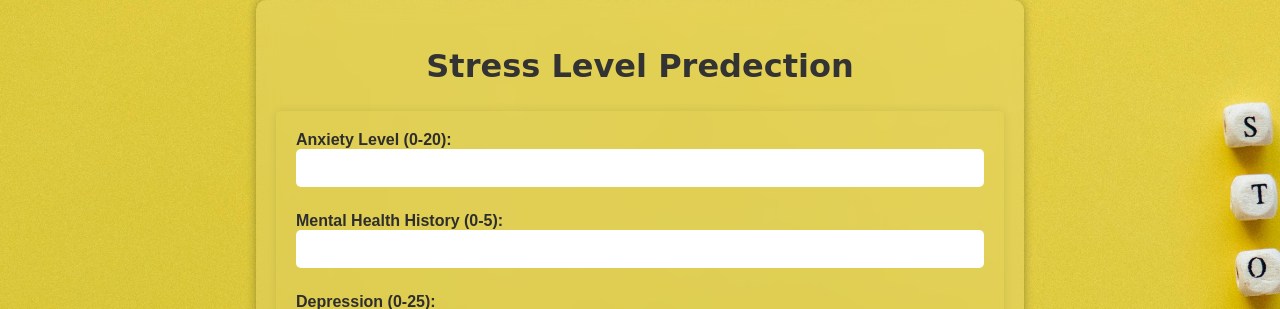
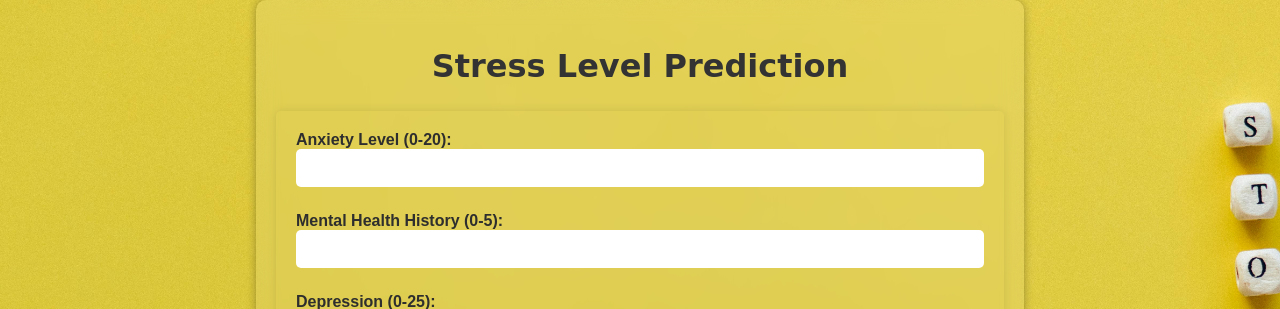
Before and after one commit to Osatohamwen/Stress_Prediction, a Flask app: page / in a window 1280 px wide. Shown: the top 309 px of the page. Run offline with Flask 3, Linux system fonts and the light colour scheme; parts of the project's set-up code (start-up, migrations or seed data) failed here and were passed over.

Commit message:
Update files with corrections

```diff
--- a/templates/login.html
+++ b/templates/login.html
@@ -25,7 +25,7 @@
 </head>
 <body>
     <div class="container">
-        <h2 align="center">Stress Level Predection</h2>
+        <h2 align="center">Stress Level Prediction</h2>
         <form action="/" method="post" onsubmit="return validateForm()">
             <div class="form-group">
                 <label for="anxiety_level" class="form-label">Anxiety Level (0-20):</label>
```
